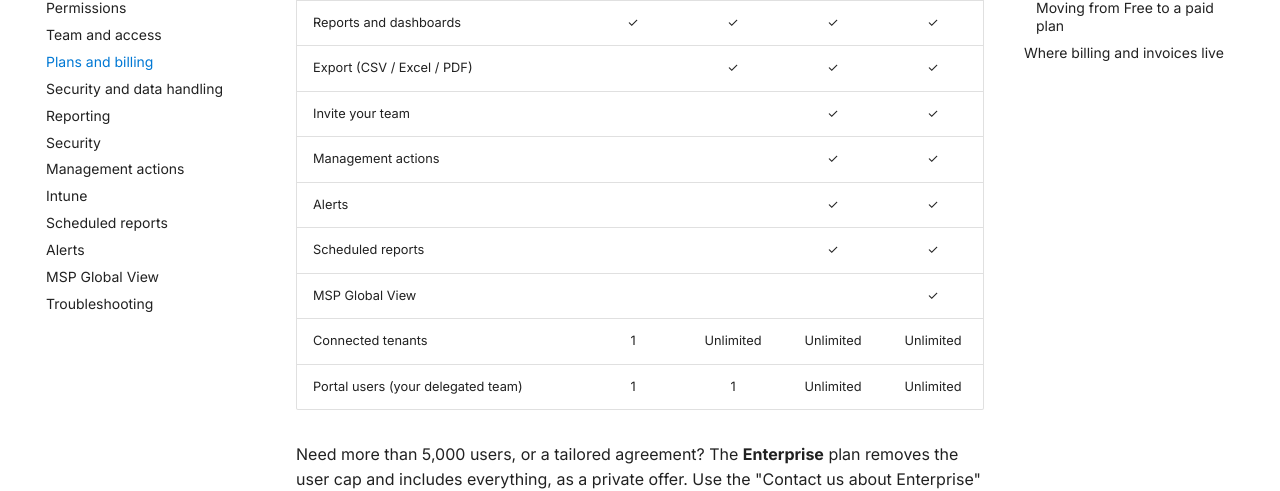
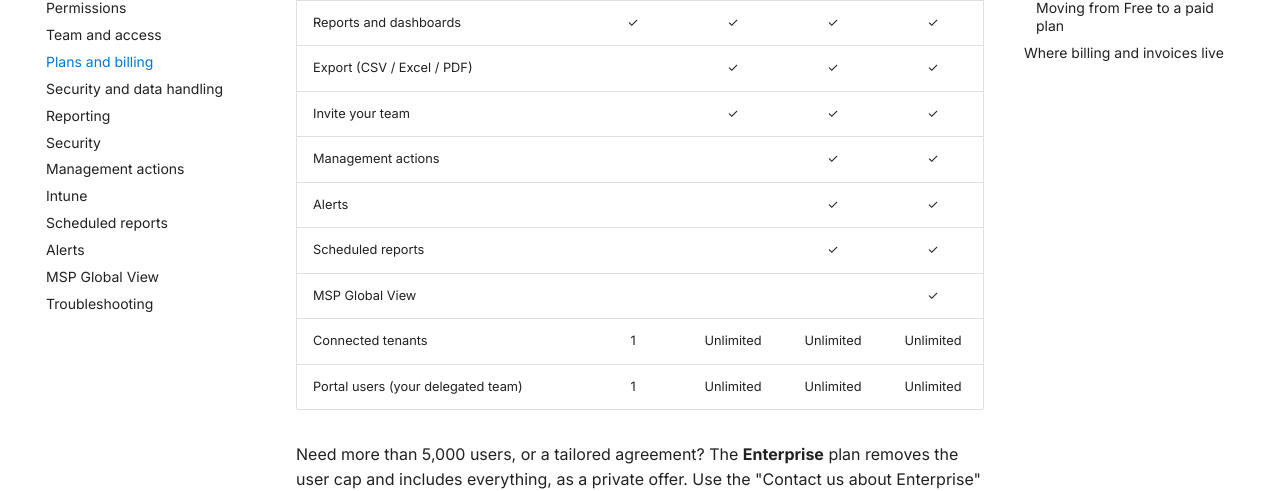
Before and after one commit to InfraSOS/infrasos-docs, an MkDocs documentation site: the page built from docs/365-command/plans-and-billing.md, in a window 1280 px wide and 900 px high, scrolled down 847 px. Shown: the part 154-645 px from the top of the window. Built offline with MkDocs 1.6.1 and Material for MkDocs 9.7.7, drawn with Linux system fonts in a browser that asks for light colours; comment, search, counter and statistics services are not loaded; the version menu is left out.

Commit message:
docs(365-command): team invites included from Basic (only Free single-admin) (#6)
Co-authored-by: Claude Opus 4.8 <noreply@anthropic.com>

```diff
--- a/docs/365-command/plans-and-billing.md
+++ b/docs/365-command/plans-and-billing.md
@@ -16,13 +16,13 @@ You can change plan yourself from inside the portal at any time.
 | Users (total, across unlimited connected tenants) | 25 | 500 | 1,500 | 5,000 |
 | Reports and dashboards | ✓ | ✓ | ✓ | ✓ |
 | Export (CSV / Excel / PDF) | | ✓ | ✓ | ✓ |
-| Invite your team | | | ✓ | ✓ |
+| Invite your team | | ✓ | ✓ | ✓ |
 | Management actions | | | ✓ | ✓ |
 | Alerts | | | ✓ | ✓ |
 | Scheduled reports | | | ✓ | ✓ |
 | MSP Global View | | | | ✓ |
 | Connected tenants | 1 | Unlimited | Unlimited | Unlimited |
-| Portal users (your delegated team) | 1 | 1 | Unlimited | Unlimited |
+| Portal users (your delegated team) | 1 | Unlimited | Unlimited | Unlimited |
 
 Need more than 5,000 users, or a tailored agreement? The **Enterprise** plan removes
 the user cap and includes everything, as a private offer. Use the "Contact us about
```
